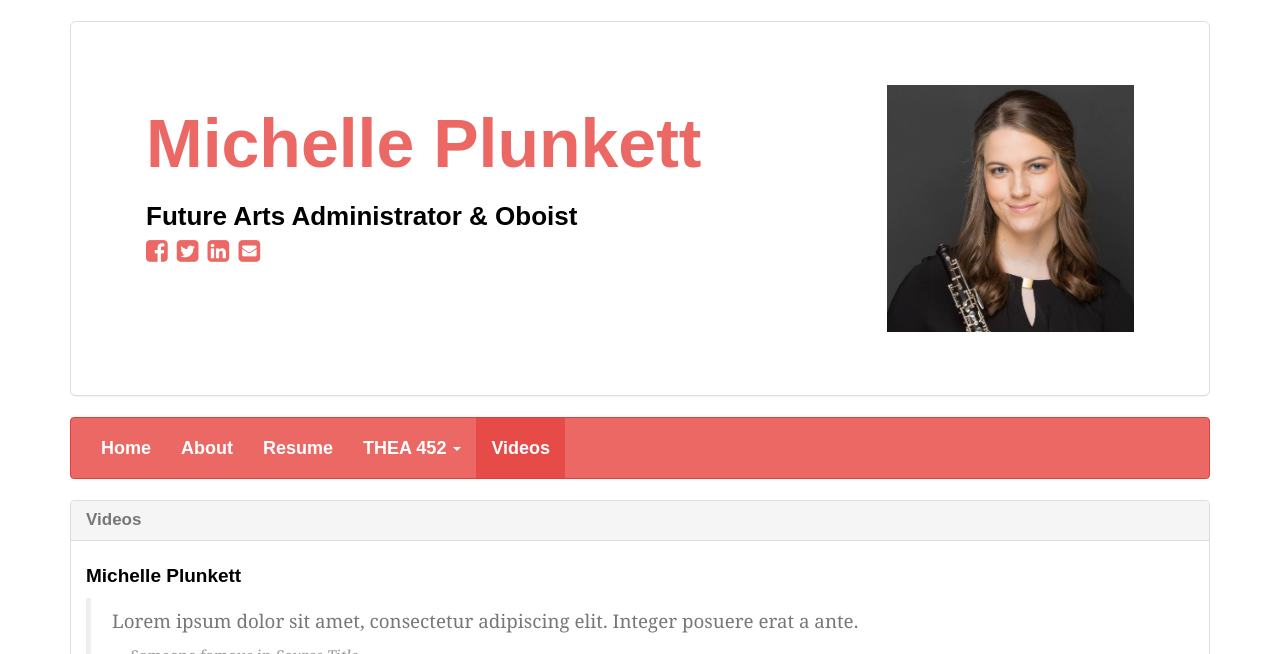
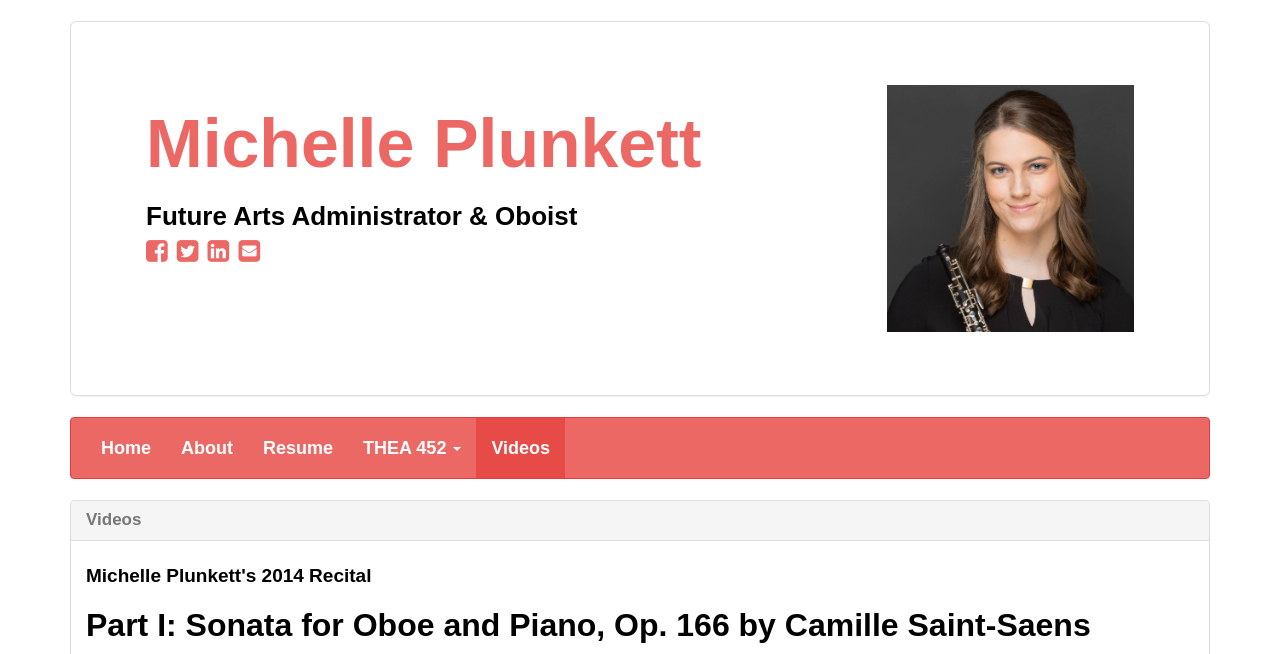
Before and after one commit to michelleplunkett/michelleplunkett.github.io, a Jekyll site: the page built from videos.html, in a window 1280 px wide. Shown: the top 654 px of the page. Built offline with Jekyll 4.4.1, drawn with Linux system fonts in a browser that asks for light colours; nearby versions of some CDN libraries; some web fonts are replaced; Markdown is read by kramdown in place of the engine named in the settings; some of the changed text lies outside the part shown; grey boxes are pictures that could not be loaded.

Commit message:
Update videos.html

```diff
--- a/videos.html
+++ b/videos.html
@@ -5,10 +5,10 @@
 			<div class="panel panel-default">
 				<div class="panel-heading"><h3 class="panel-title">Videos</h3></div>
 					<div class="panel-body">
-					          <h4>Michelle Plunkett</h4>
-								<blockquote>
-									  <p>Lorem ipsum dolor sit amet, consectetur adipiscing elit. Integer posuere erat a ante.</p>
-									  <small>Someone famous in <cite title="Source Title">Source Title</cite></small>
-								</blockquote>
+					          <h4>Michelle Plunkett's 2014 Recital</h4>
+							<h2>Part I: Sonata for Oboe and Piano, Op. 166 by Camille Saint-Saens</h2>
+							<center><iframe width="560" height="315" src="https://www.youtube.com/embed/IBM7qktLykM" frameborder="0" allowfullscreen></iframe></center>
+							<h2>Part II: Oboe Concerto in C Major, Hob. VIIg:C1 by Franz Joseph Haydn</h2>
+							<center><iframe width="560" height="315" src="https://www.youtube.com/embed/yI-CM37YHuE" frameborder="0" allowfullscreen></iframe></center>
 					</div>
 			</div>
```
